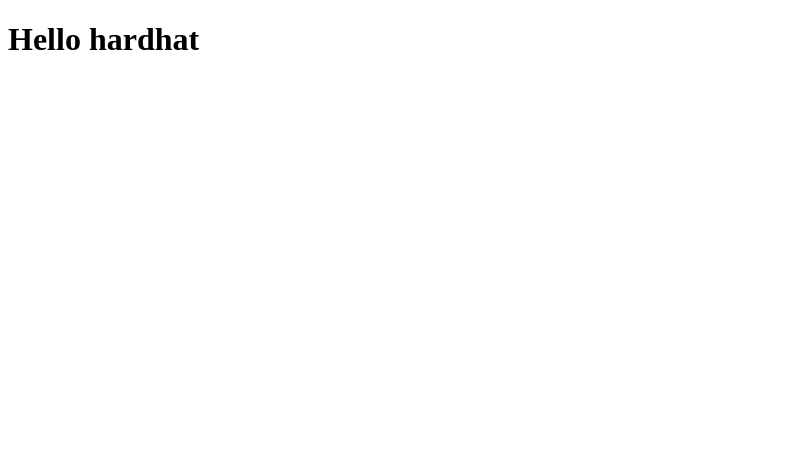
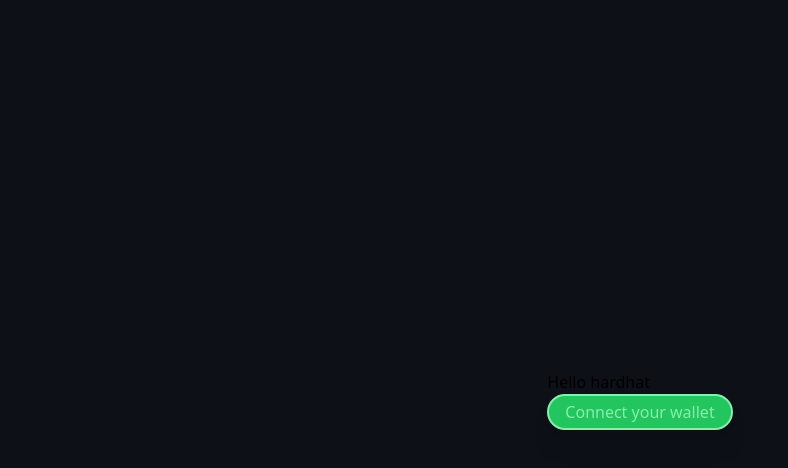
Before and after one commit to Artemides/hardhat-fund-me-ui, a plain HTML site: page index.html in a window 1280 px wide. Shown: the whole page, without its empty margins (0-788 px from the left). Drawn offline with nearby package versions, Linux system fonts and the light colour scheme.

Commit message:
connect metamask function

```diff
--- a/index.html
+++ b/index.html
@@ -5,8 +5,19 @@
     <meta http-equiv="X-UA-Compatible" content="IE=edge" />
     <meta name="viewport" content="width=device-width, initial-scale=1.0" />
     <title>Document</title>
+    <script src="https://cdn.tailwindcss.com"></script>
   </head>
-  <body>
-    <h1>Hello hardhat</h1>
+  <body class="grid place-items-center h-screen bg-[#0d1117]">
+    <div>
+      <h1>Hello hardhat</h1>
+      <button
+        id="wallet-connect"
+        class="text-md bg-green-500 text-green-300 rounded-full py-1 px-4 shadow-xl border-2 border-green-300"
+        onclick="connect()"
+      >
+        Connect your wallet
+      </button>
+    </div>
   </body>
+  <script src="index.js"></script>
 </html>
--- /dev/null
+++ b/index.js
@@ -0,0 +1,8 @@
+const connect = async () => {
+  const ethereum = window.ethereum;
+  if (!ethereum) return;
+
+  await ethereum.request({ method: "eth_requestAccounts" });
+  const account = await ethereum.request({ method: "eth_accounts" });
+  document.getElementById("wallet-connect").innerHTML = account[0];
+};
```
